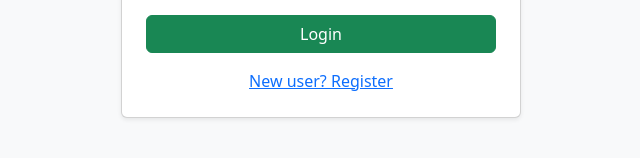
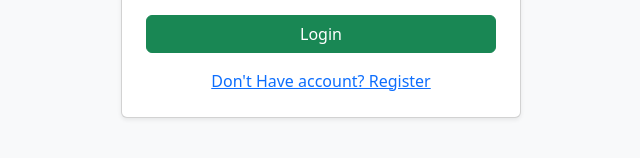
Before and after one commit to Niroshkumar10/admin-portal, a website: page public/login.html in a window 1280 px wide. Shown: the part 264-422 px from the top of the page, without its empty margins (319-959 px from the left). Drawn offline with nearby package versions, Linux system fonts and the light colour scheme.

Commit message:
modified login page

```diff
--- a/public/login.html
+++ b/public/login.html
@@ -24,7 +24,7 @@
       <button type="submit" class="btn btn-success w-100">Login</button>
     </form>
     <div class="text-center mt-3">
-      <a href="register.html">New user? Register</a>
+      <a href="register.html">Don't Have account? Register</a>
     </div>
   </div>
 </div>
```
